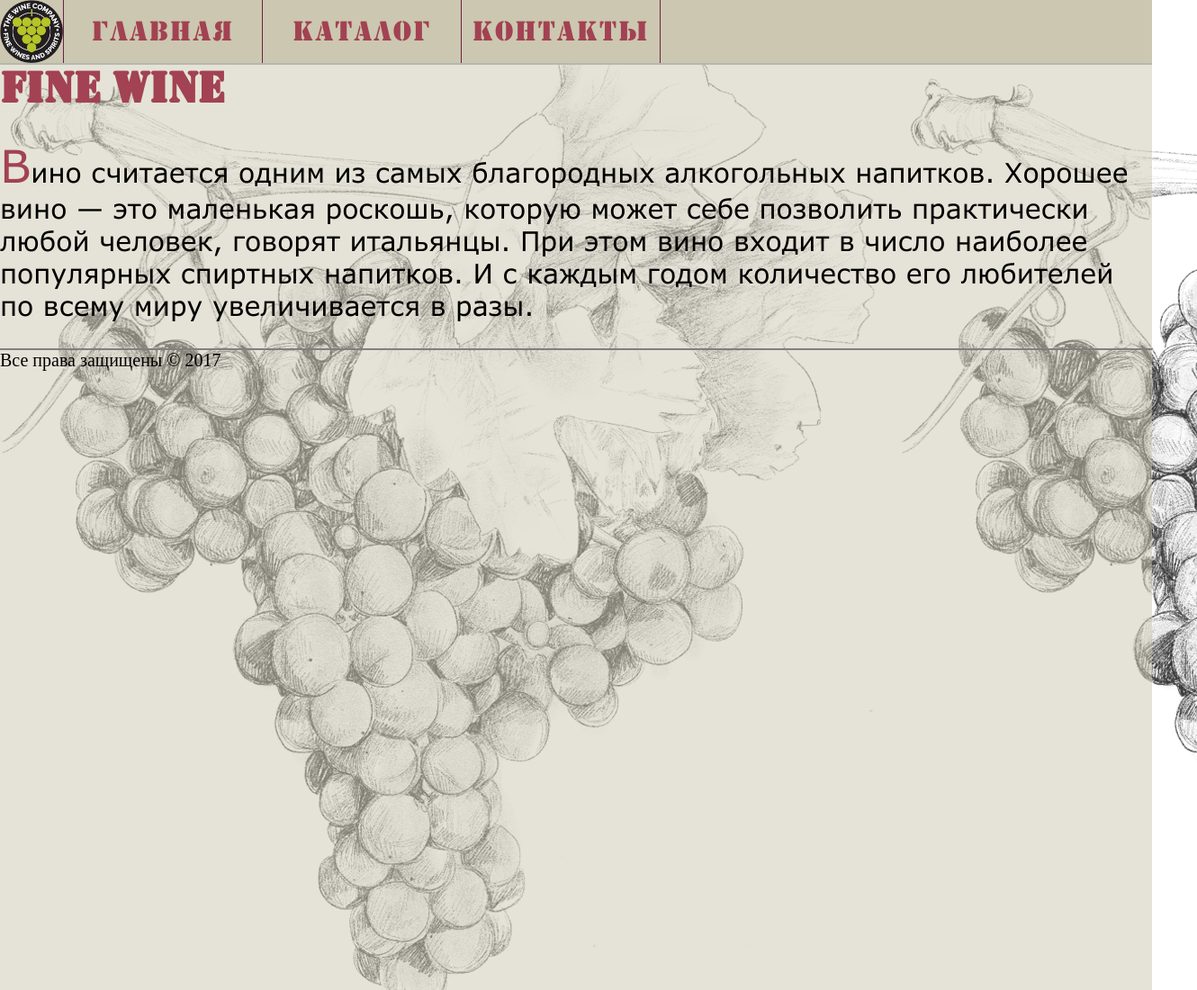
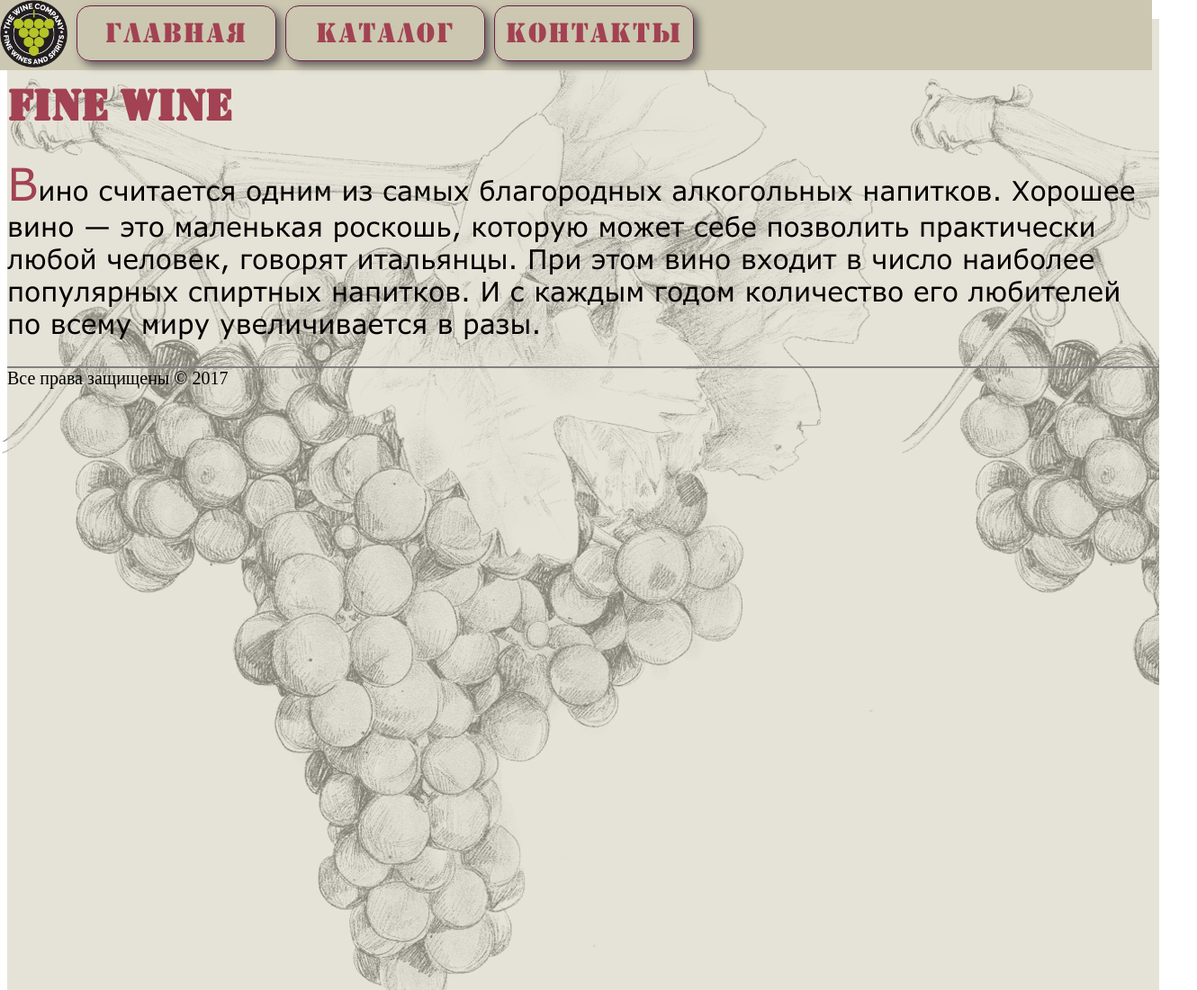
Before and after one commit to indorfinn/InternetShop, a plain HTML site: page Index.html in a window 1280 px wide. Shown: the top 1100 px of the page at 90% size, 1330 px wide, since content can reach past the window. Drawn offline with Linux system fonts and the light colour scheme.

Commit message:
refresh links

```diff
--- a/Index.html
+++ b/Index.html
@@ -12,7 +12,7 @@
 
     <header>
       <ul class="menu">
-        <li><img src="images/logo2.png" alt=""></li>
+        <img src="images/logo2.png" alt="">
         <li><a href="Index.html">Главная</a></li>
         <li><a href="Catalog.html">Каталог</a></li>
         <li><a href="Contacts.html">Контакты</a></li>
--- a/Style/style.css
+++ b/Style/style.css
@@ -21,9 +21,8 @@
 /* Начало общих стилей для всех страниц */
 body {
   width: 100%;
-  padding: 50px;
+  padding: 0px;
   padding-left: 0;
-  margin: auto;
   background-image: url(../images/fon2.png);
 }
 
@@ -36,16 +35,18 @@ body {
 
 /* Styles for header*/
 header {
-  height: 70px;
+  height: 78px;
   width: 100%;
   padding: 0;
   margin: auto;
   background: #ccc7b0;
-  border-bottom: 2px solid #B5B8B1;
+
   position: fixed;
   top: 0px;
   left: 0;
-
+}
+.title{
+padding-top: 70px
 }
 
 .menu {
@@ -56,33 +57,32 @@ header {
   text-decoration: none;
 }
 
-.menu li img {
-  width: 70px;
-  height: 70px;
+.menu img {
+  width: 75px;
+  height: 75px;
 }
 
 .menu li {
   letter-spacing: 2px;
   text-align: center;
   list-style: none;
+  padding-top: 6px;
+  padding-left: 10px
 }
 
 .menu li a {
   font-family: "Shtempel", sans-serif;
   font-size: 2em;
   color: #a24252;
-  display: block;
+  display: table-cell;
   text-decoration: none;
   text-transform: uppercase;
   width: 220px;
-  height: 70px;
-  line-height: 70px;
-  border-left: 1px solid #6b2148;
-  border-right: 1px solid #6b2148;
-}
+  line-height: 60px;
+  border: 1px solid #6b2148;
+  border-radius: 15px;
+  box-shadow: 5px 5px 10px #636060;
 
-.menu li:nth-child(3) a {
-  border: none;
 }
 
 .menu li a:hover {
```
Also changed, not shown: Catalog.html (+1 -1 lines), Catalog/CITRAN.html (+1 -1 lines), Catalog/FETZER.html (+1 -1 lines), Catalog/PULIGNY.html (+1 -1 lines), Contacts.html (+1 -1 lines).
